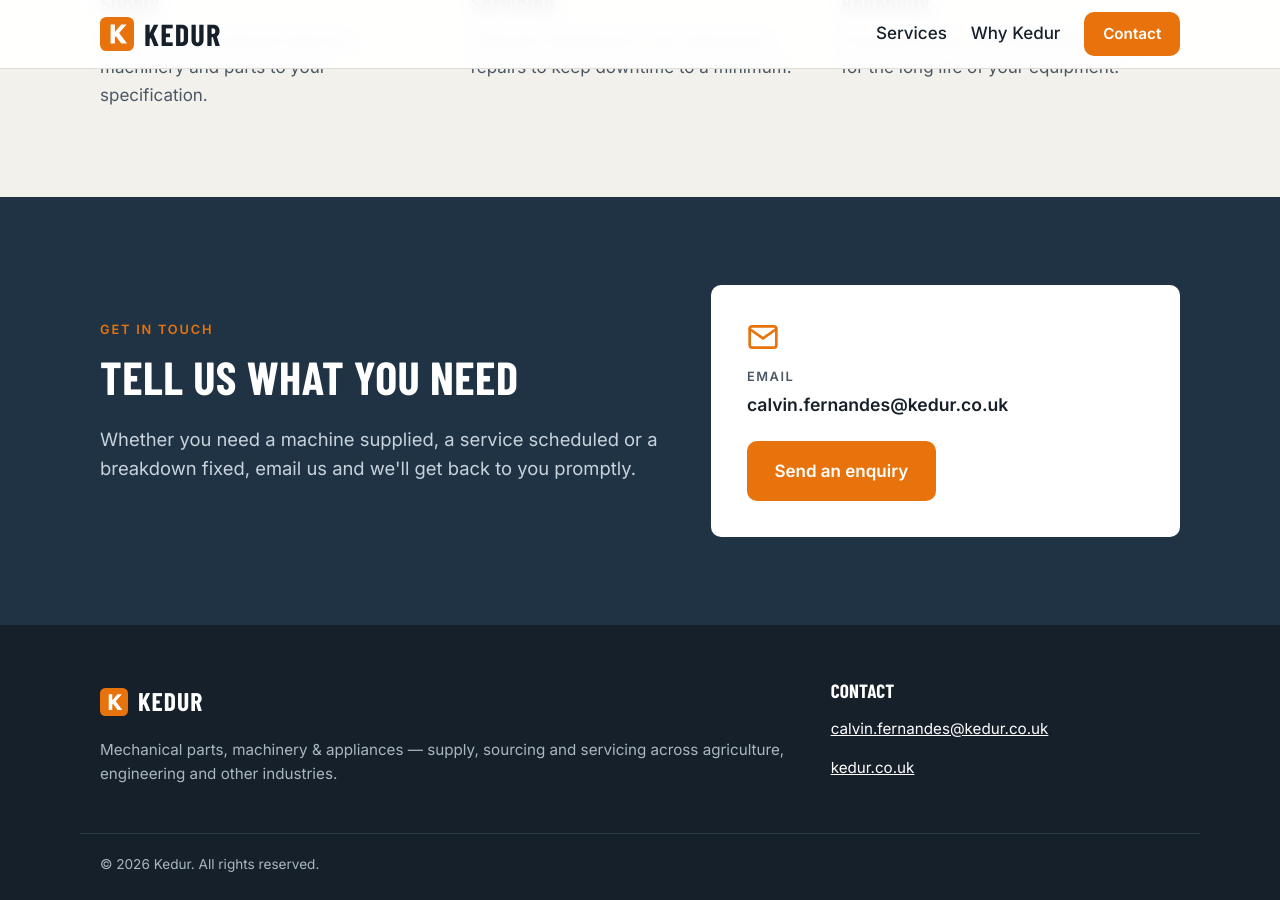
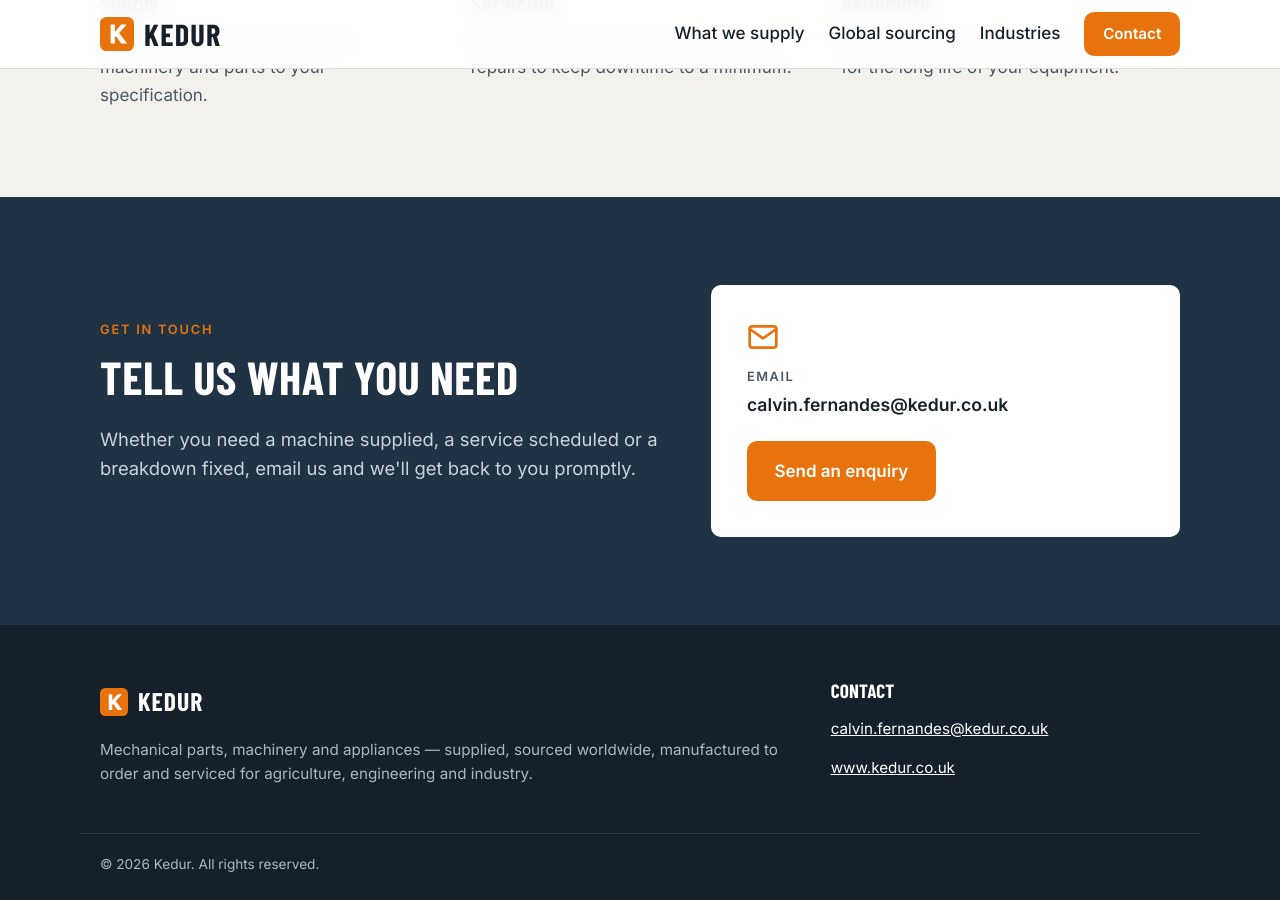
Before and after one commit to kedur-mech/kedur-website, a Jekyll site: the page built from index.html, in a window 1280 px wide and 900 px high, scrolled down 1893 px. Built offline with Jekyll 4.4.1, drawn with Linux system fonts in a browser that asks for light colours.

Commit message:
Update navigation and footer
Co-Authored-By: Claude Opus 5.5 <noreply@anthropic.com>
Claude-Session: https://claude.ai/code/session_019JspBhu1yC27bobzfgMAUj

```diff
--- a/_layouts/default.html
+++ b/_layouts/default.html
@@ -18,8 +18,9 @@
         <span>Kedur</span>
       </a>
       <nav aria-label="Main">
-        <a href="{{ '/#services' | relative_url }}">Services</a>
-        <a href="{{ '/#why' | relative_url }}">Why Kedur</a>
+        <a href="{{ '/#supply' | relative_url }}">What we supply</a>
+        <a href="{{ '/#sourcing' | relative_url }}">Global sourcing</a>
+        <a href="{{ '/#industries' | relative_url }}">Industries</a>
         <a class="btn btn-small" href="{{ '/#contact' | relative_url }}">Contact</a>
       </nav>
     </div>
@@ -36,12 +37,12 @@
           <img src="{{ '/assets/img/logo.svg' | relative_url }}" alt="" width="28" height="28">
           <span>Kedur</span>
         </a>
-        <p>{{ site.tagline }} across agriculture, engineering and other industries.</p>
+        <p>Mechanical parts, machinery and appliances &mdash; supplied, sourced worldwide, manufactured to order and serviced for agriculture, engineering and industry.</p>
       </div>
       <div>
         <h3>Contact</h3>
         <p><a href="mailto:{{ site.email }}">{{ site.email }}</a></p>
-        <p><a href="https://{{ site.url | remove: 'https://' }}">kedur.co.uk</a></p>
+        <p><a href="https://{{ site.url | remove: 'https://' }}">www.kedur.co.uk</a></p>
       </div>
     </div>
     <div class="container copyright">&copy; {{ 'now' | date: '%Y' }} Kedur. All rights reserved.</div>
```
